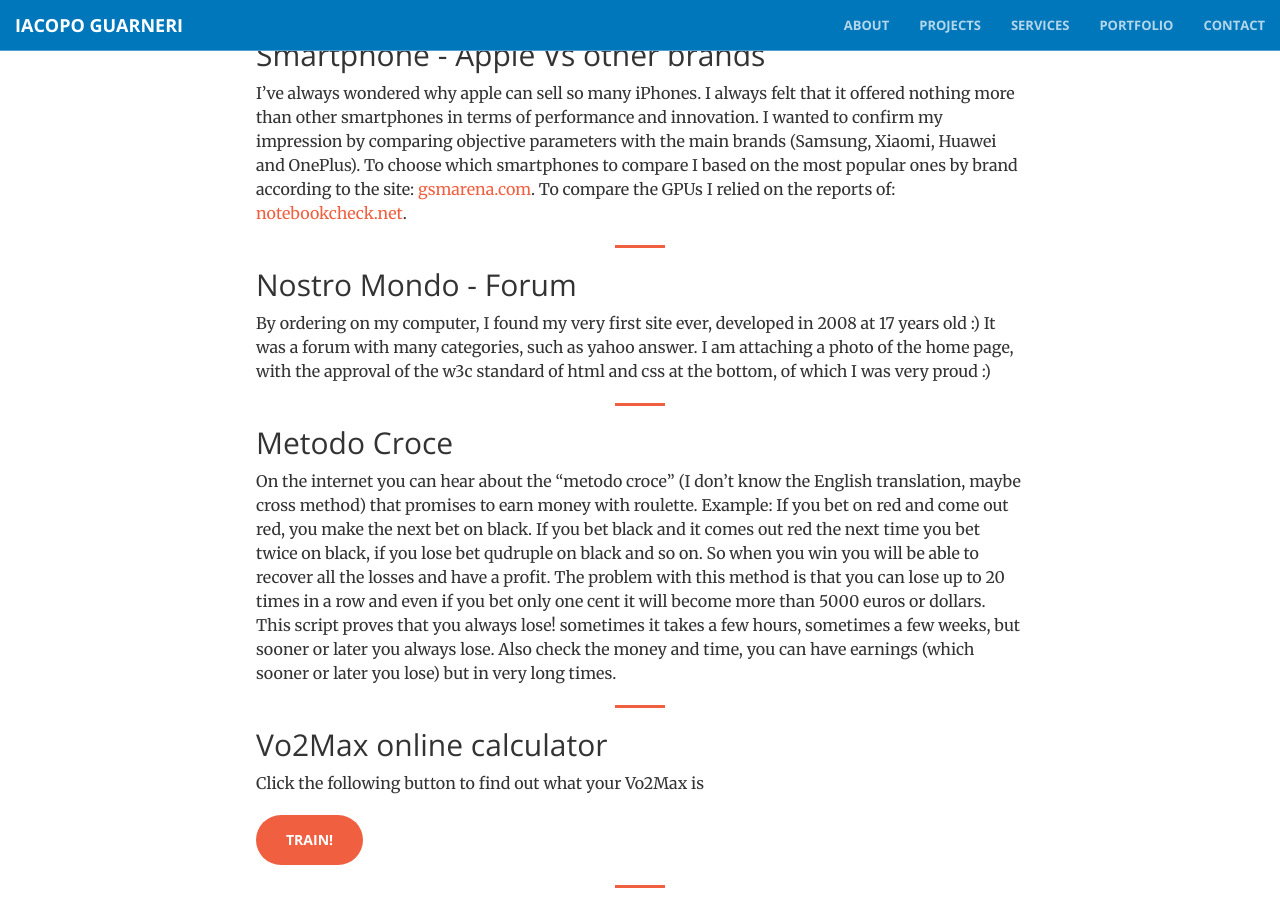
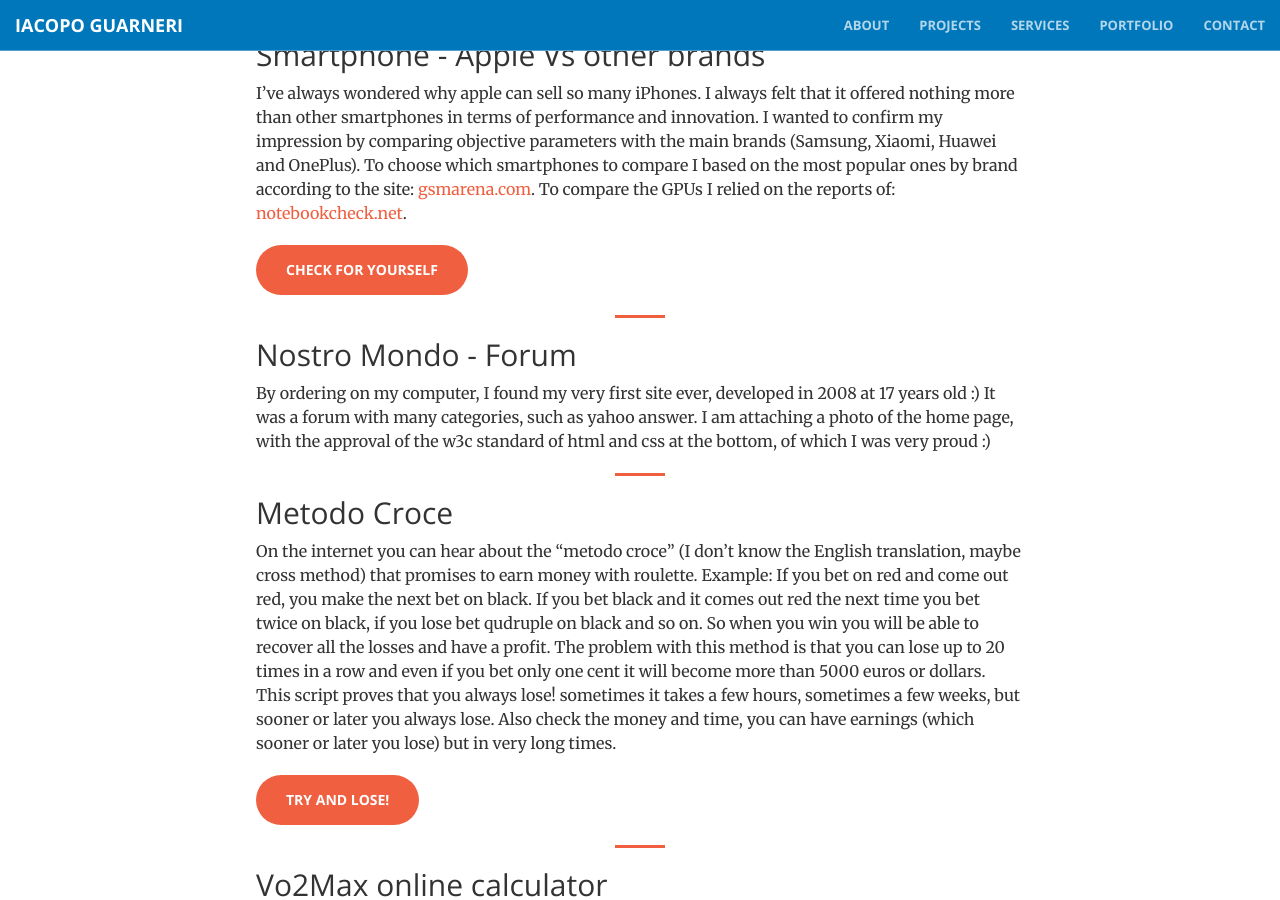
Before and after one commit to iacoposk8/iacoposk8.github.io, a Jekyll site: the page built from projects.md, in a window 1280 px wide and 900 px high, scrolled down 270 px. Built offline with Jekyll 4.4.1, drawn with Linux system fonts in a browser that asks for light colours.

Commit message:
Update projects.md

```diff
--- a/projects.md
+++ b/projects.md
@@ -10,6 +10,8 @@ I took different indices such as peace, temperature, purchasing power, welfare,
 ## Smartphone - Apple Vs other brands
 I've always wondered why apple can sell so many iPhones. I always felt that it offered nothing more than other smartphones in terms of performance and innovation. I wanted to confirm my impression by comparing objective parameters with the main brands (Samsung, Xiaomi, Huawei and OnePlus). To choose which smartphones to compare I based on the most popular ones by brand according to the site: <a href="https://www.gsmarena.com/" target="_blank">gsmarena.com</a>.
 To compare the GPUs I relied on the reports of: <a href="https://www.notebookcheck.net/" target="_blank">notebookcheck.net</a>.
+
+<a href="/projects/apple" class="btn btn-primary btn-xl">Check for yourself</a>
 
 ---
 
@@ -27,6 +29,8 @@ So when you win you will be able to recover all the losses and have a profit.
 The problem with this method is that you can lose up to 20 times in a row and even if you bet only one cent it will become more than 5000 euros or dollars.
 This script proves that you always lose! sometimes it takes a few hours, sometimes a few weeks, but sooner or later you always lose.
 Also check the money and time, you can have earnings (which sooner or later you lose) but in very long times.
+
+<a href="/projects/metodo_croce" class="btn btn-primary btn-xl">Try and lose!</a>
 
 ---
 
```
